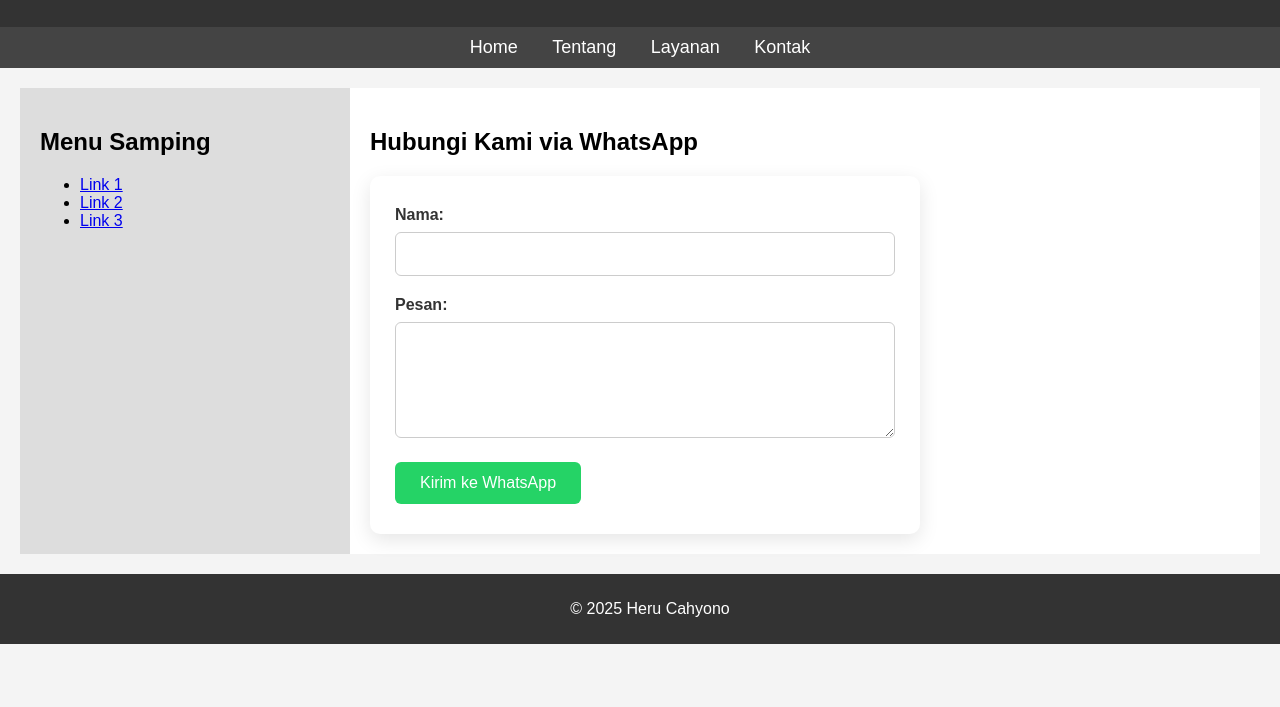
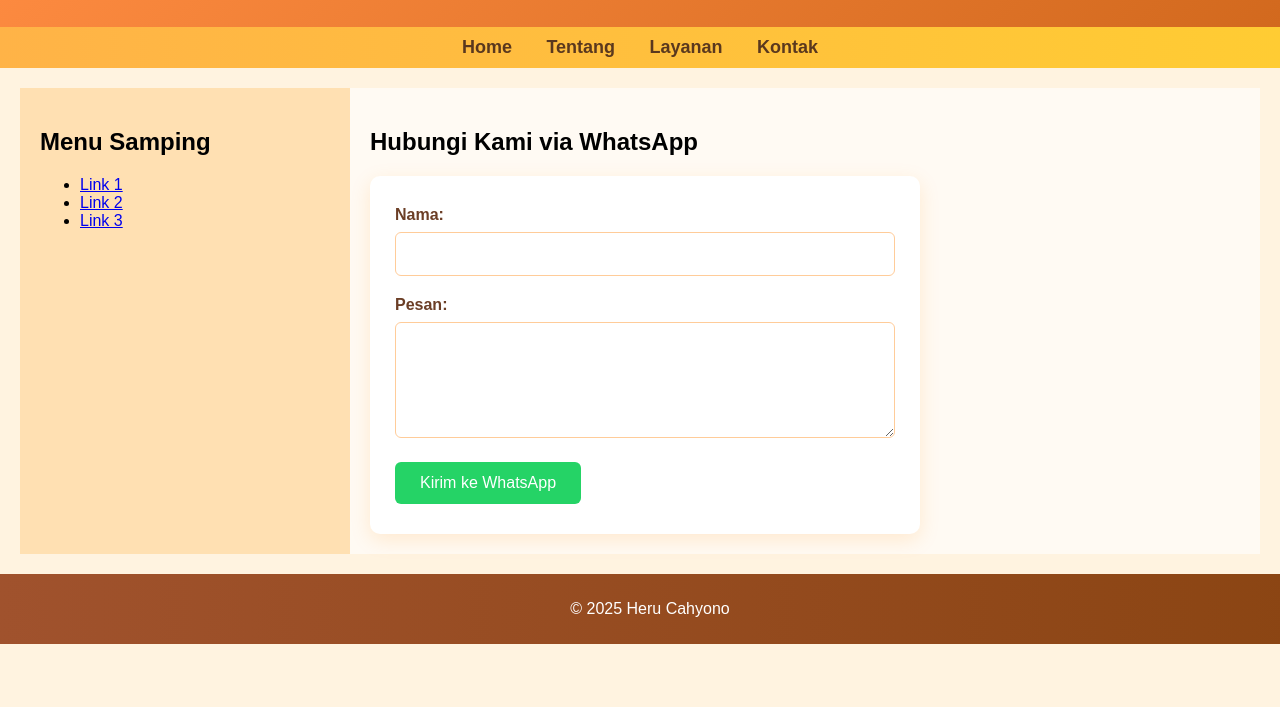
Before and after one commit to mochherucahyono/Tugas-6, a plain HTML site: page index.html in a window 1280 px wide. Shown: the part 93-800 px from the top of the page. Drawn offline with Linux system fonts and the light colour scheme.

Commit message:
Update styles.css

```diff
--- a/styles.css
+++ b/styles.css
@@ -1,19 +1,27 @@
 body {
-  font-family: Arial, sans-serif;
+  font-family: "Poppins", sans-serif;
   margin: 0;
   padding: 0;
-  background-color: #f4f4f4;
+  background-color: #fff3e0; /* oranye pastel */
 }
 
 header {
-  background: #333;
+  background: linear-gradient(
+    135deg,
+    #ff8c42,
+    #d2691e
+  ); /* oranye ke coklat tua */
   color: white;
   padding: 20px;
   text-align: center;
 }
 
 nav {
-  background: #444;
+  background: linear-gradient(
+    to right,
+    #ffb347,
+    #ffcc33
+  ); /* gradasi oranye ke kuning */
   padding: 10px;
 }
 
@@ -30,9 +38,18 @@ nav ul li {
 }
 
 nav ul li a {
-  color: white;
+  color: #5a381e;
   text-decoration: none;
   font-size: 18px;
+  font-weight: 600;
+  transition: transform 0.3s ease, font-size 0.3s ease;
+  display: inline-block;
+}
+
+nav ul li a:hover {
+  transform: scale(1.1);
+  font-weight: bold;
+  text-decoration: underline;
 }
 
 .container {
@@ -42,18 +59,22 @@ nav ul li a {
 
 .sidebar {
   width: 25%;
-  background: #ddd;
+  background: #ffe0b2; /* krem-oranye muda */
   padding: 20px;
 }
 
 .content {
   width: 75%;
-  background: white;
+  background: #fffaf3; /* putih ke krem */
   padding: 20px;
 }
 
 footer {
-  background: #333;
+  background: linear-gradient(
+    to right,
+    #a0522d,
+    #8b4513
+  ); /* gradasi coklat tua */
   color: white;
   text-align: center;
   padding: 10px;
@@ -64,10 +85,10 @@ footer {
 
 /* Form Kontak */
 #formWA {
-  background-color: #fff;
+  background-color: #ffffff;
   padding: 30px 25px;
   border-radius: 10px;
-  box-shadow: 0 6px 20px rgba(0, 0, 0, 0.1);
+  box-shadow: 0 6px 20px rgba(255, 140, 0, 0.15); /* bayangan oranye */
   width: 100%;
   max-width: 500px;
 }
@@ -76,14 +97,14 @@ footer {
   display: block;
   margin-bottom: 8px;
   font-weight: bold;
-  color: #333;
+  color: #6b3e26; /* coklat gelap */
 }
 
 #formWA input,
 #formWA textarea {
   width: 100%;
   padding: 12px;
-  border: 1px solid #ccc;
+  border: 1px solid #ffcc99;
   border-radius: 6px;
   margin-bottom: 20px;
   box-sizing: border-box;
@@ -92,9 +113,9 @@ footer {
 
 #formWA input:focus,
 #formWA textarea:focus {
-  border-color: #25d366;
+  border-color: #ff8c42;
   outline: none;
-  box-shadow: 0 0 4px rgba(37, 211, 102, 0.3);
+  box-shadow: 0 0 4px rgba(255, 140, 66, 0.4);
 }
 
 #formWA button {
@@ -105,9 +126,12 @@ footer {
   border-radius: 6px;
   font-size: 16px;
   cursor: pointer;
-  transition: background-color 0.3s ease;
+  transition: transform 0.3s ease, font-size 0.3s ease;
+  display: inline-block;
 }
 
 #formWA button:hover {
-  background-color: #1ebe5d;
+  background-color: #25d366;
+  transform: scale(1.1);
+  font-weight: sans-serif;
 }
```
